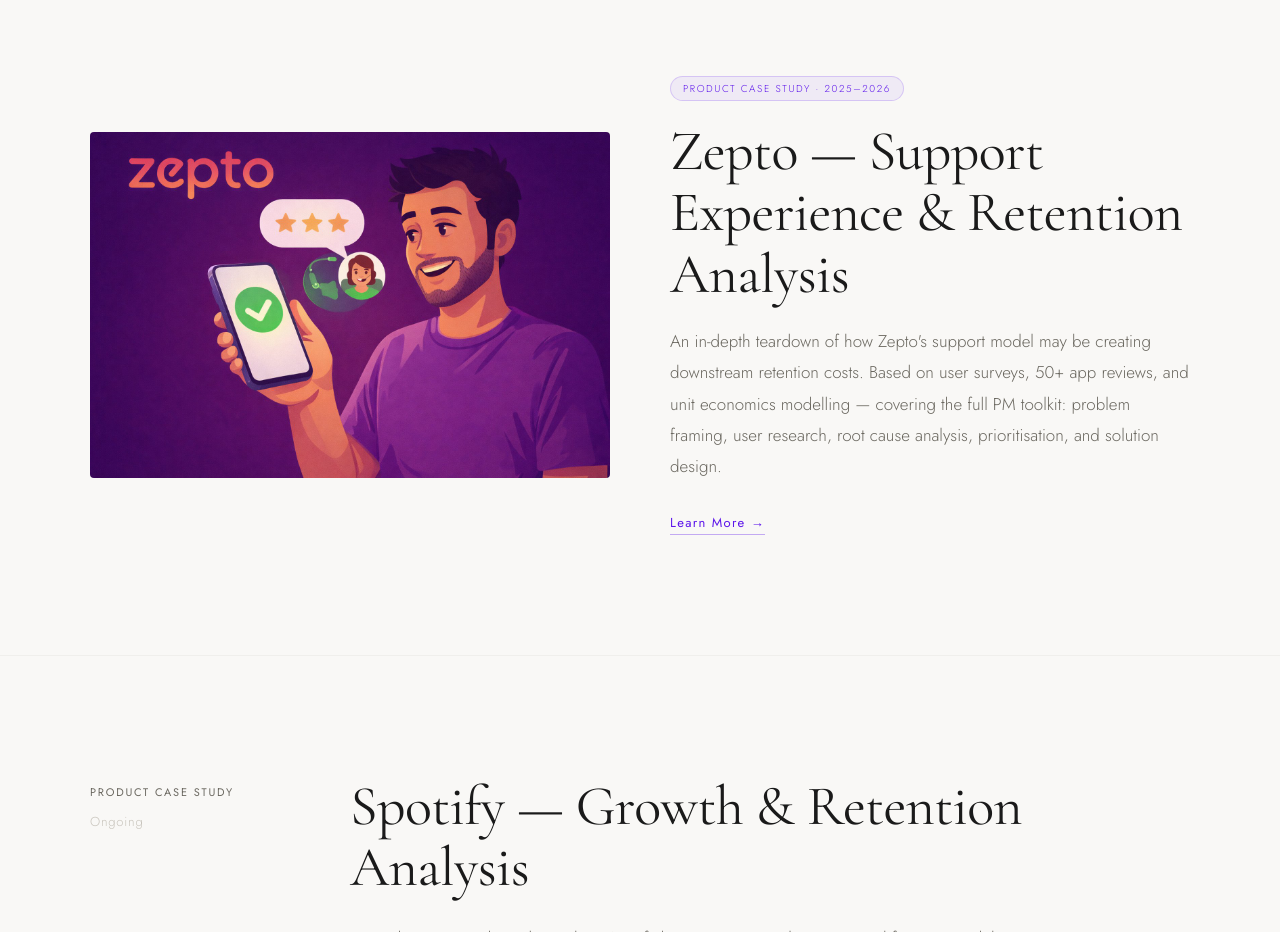
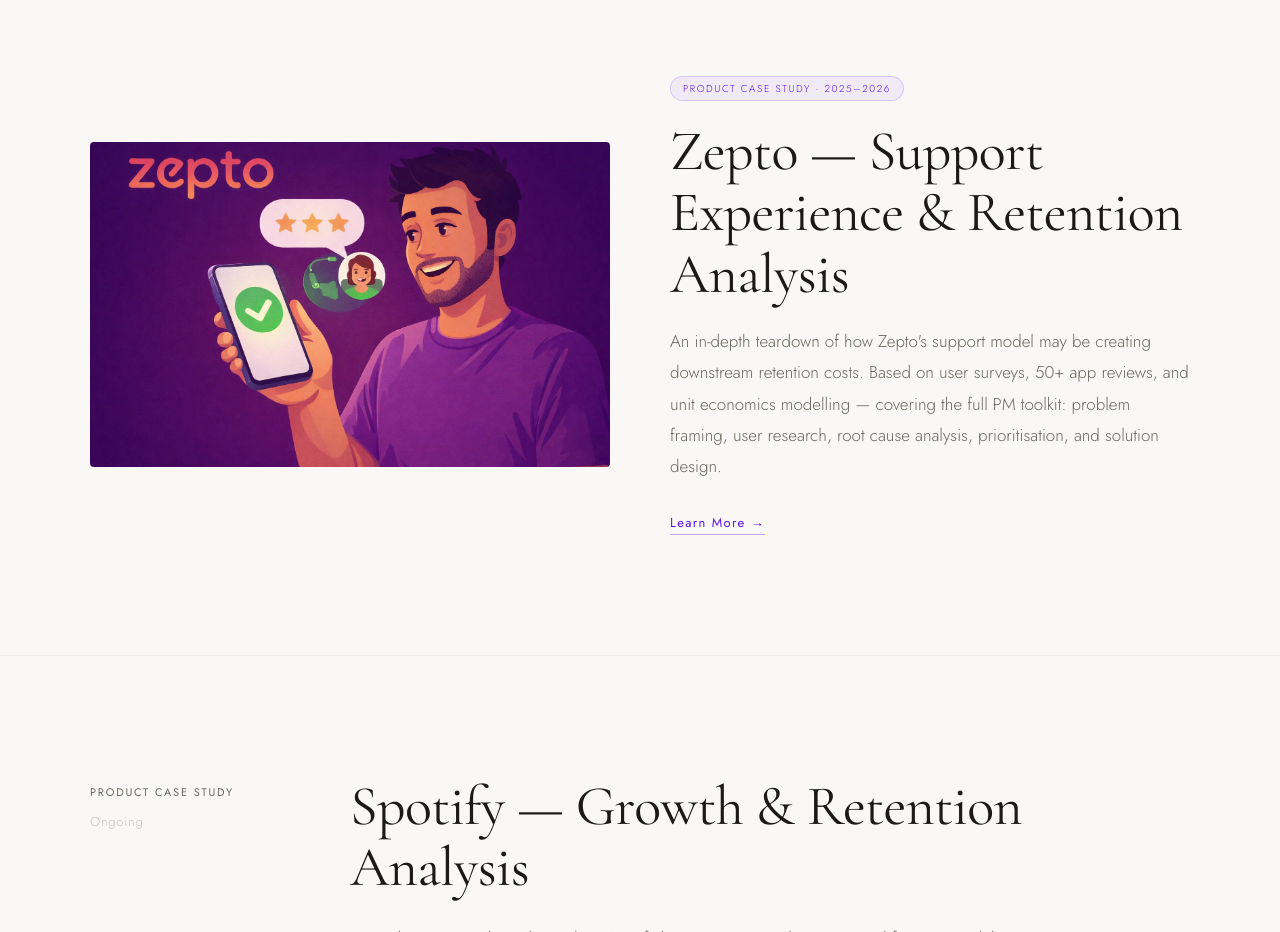
Before and after one commit to Ojash23/Ojash-Portfolio, a plain HTML site: page work.html in a window 1280 px wide. Shown: the part 980-1912 px from the top of the page. Drawn offline with nearby package versions, Linux system fonts and the light colour scheme.

Commit message:
Add aspect ratio and image styling to card images

```diff
--- a/style.css
+++ b/style.css
@@ -411,10 +411,14 @@
   border-radius: 4px;
   overflow: hidden;
   background: var(--light-grey);
+  aspect-ratio: 16 / 10;
 }
 
 .cs-card-img img {
   width: 100%;
+  height: 100%;
+  object-fit: cover;
+  object-position: center;
   display: block;
   transition: transform 0.5s ease, filter 0.5s ease;
   filter: grayscale(5%);
```
